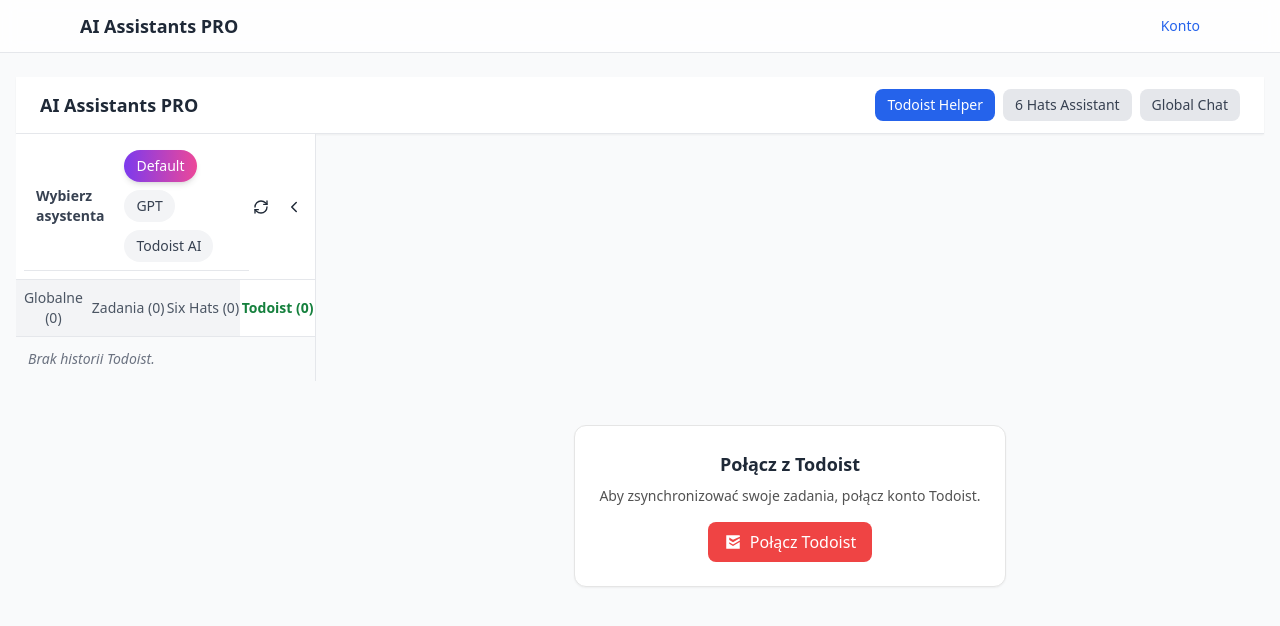
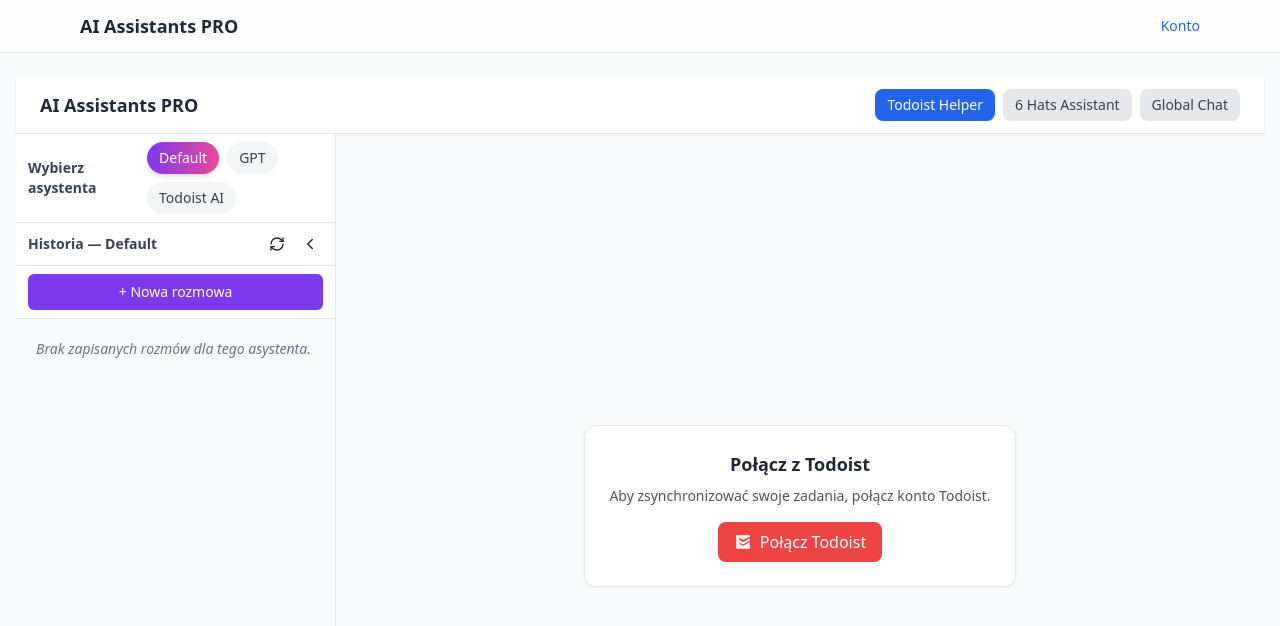
Before and after one commit to khirsz00-hue/mvp-chatv2, a Next.js app: page / in a window 1280 px wide. Shown: the top 626 px of the page. Built offline with nearby package versions, Linux system fonts and the light colour scheme.

Commit message:
Update page.tsx

```diff
--- a/app/page.tsx
+++ b/app/page.tsx
@@ -1,10 +1,10 @@
 'use client'
 
 import { useState, useEffect } from 'react'
+import NewChatSidebar from '@/components/NewChatSidebar'
 import TodoistConnection from '@/components/TodoistConnection'
 import TodoistAuthButton from '@/components/TodoistAuthButton'
 import Chat, { ChatMessage } from '@/components/Chat'
-import ChatSidebar from '@/components/ChatSidebar'
 
 export default function HomePage() {
   const [active, setActive] = useState<'todoist' | 'six_hats' | 'global'>('todoist')
@@ -13,7 +13,7 @@
   const [globalMessages, setGlobalMessages] = useState<ChatMessage[]>([])
   const [token, setToken] = useState<string | null>(null)
 
-  // loading saved chats and token (unchanged)
+  // Load saved chats and token
   useEffect(() => {
     if (typeof window === 'undefined') return
     const todoistSaved = localStorage.getItem('chat_todoist')
@@ -26,6 +26,7 @@
   }, [])
 
   useEffect(() => {
+    if (typeof window === 'undefined') return
     const urlParams = new URLSearchParams(window.location.search)
     const urlToken = urlParams.get('todoist_token')
 
@@ -39,7 +40,7 @@
     }
   }, [])
 
-  // sendMessage etc. (unchanged)
+  // sendMessage used by Chat components (global / six_hats)
   const sendMessage = async (message: string, assistant: 'global' | 'six_hats'): Promise<string> => {
     const res = await fetch('/api/chat', {
       method: 'POST',
@@ -58,9 +59,6 @@
     return data.reply || '⚠️ Brak odpowiedzi od AI.'
   }
 
-  // handlers omitted for brevity — keep existing implementation (unchanged)
-  // ... (you already have handlers in your repo; we do not remove them)
-
   return (
     <div className="min-h-screen flex flex-col bg-gray-50 app-full-width">
       {/* header */}
@@ -70,9 +68,7 @@
           <button
             onClick={() => setActive('todoist')}
             className={`px-3 py-1.5 text-sm rounded-lg font-medium transition ${
-              active === 'todoist'
-                ? 'bg-blue-600 text-white'
-                : 'bg-gray-200 text-gray-700'
+              active === 'todoist' ? 'bg-blue-600 text-white' : 'bg-gray-200 text-gray-700'
             }`}
           >
             Todoist Helper
@@ -80,9 +76,7 @@
           <button
             onClick={() => setActive('six_hats')}
             className={`px-3 py-1.5 text-sm rounded-lg font-medium transition ${
-              active === 'six_hats'
-                ? 'bg-blue-600 text-white'
-                : 'bg-gray-200 text-gray-700'
+              active === 'six_hats' ? 'bg-blue-600 text-white' : 'bg-gray-200 text-gray-700'
             }`}
           >
             6 Hats Assistant
@@ -90,9 +84,7 @@
           <button
             onClick={() => setActive('global')}
             className={`px-3 py-1.5 text-sm rounded-lg font-medium transition ${
-              active === 'global'
-                ? 'bg-blue-600 text-white'
-                : 'bg-gray-200 text-gray-700'
+              active === 'global' ? 'bg-blue-600 text-white' : 'bg-gray-200 text-gray-700'
             }`}
           >
             Global Chat
@@ -101,13 +93,8 @@
       </header>
 
       <main className="flex flex-1 overflow-hidden w-full app-full-width">
-        <ChatSidebar
-          onSelectChat={(mode) => {
-            if (mode === 'six_hats') setActive('six_hats')
-            else if (mode === 'global') setActive('global')
-            else if (mode === 'task') setActive('todoist')
-          }}
-        />
+        {/* New unified sidebar */}
+        <NewChatSidebar />
 
         <div className="flex-1 p-4 overflow-y-auto w-full">
           {active === 'todoist' && (
@@ -132,14 +119,13 @@
 
           {active === 'six_hats' && (
             <div className="w-full bg-white border border-gray-200 rounded-xl shadow-sm p-6">
-              {/* ... */}
-              <Chat onSend={async (msg) => { await sendMessage(msg, 'six_hats') }} messages={[]} hideHistory />
+              <Chat onSend={async (msg) => await sendMessage(msg, 'six_hats')} messages={sixHatsMessages} hideHistory />
             </div>
           )}
 
           {active === 'global' && (
             <div className="w-full bg-white border border-gray-200 rounded-xl shadow-sm p-6">
-              {/* ... */}
+              <Chat onSend={async (msg) => await sendMessage(msg, 'global')} messages={globalMessages} hideHistory />
             </div>
           )}
         </div>
```
